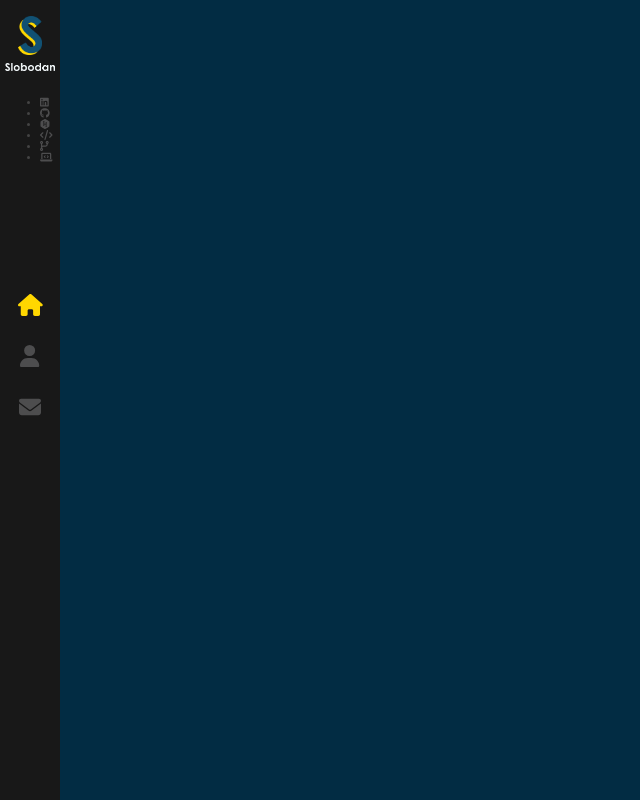
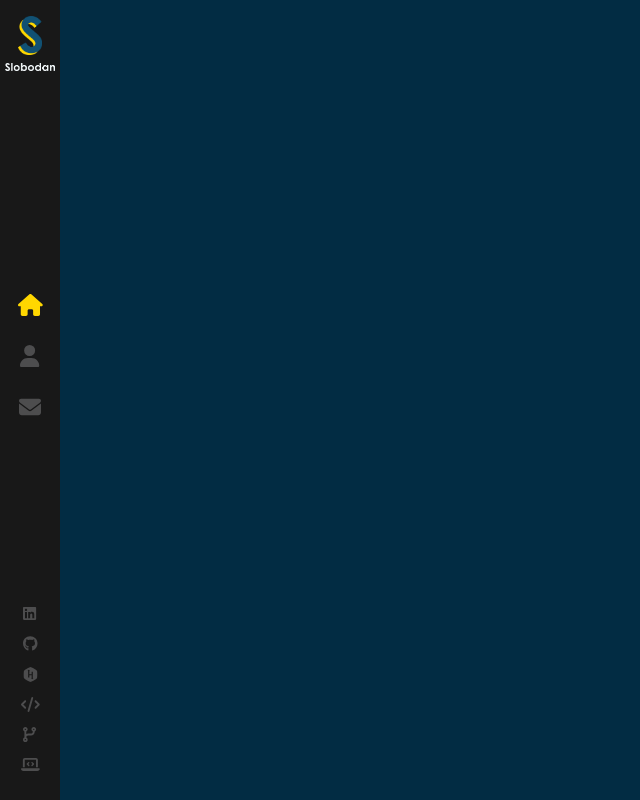
Before and after one commit to himanshuv242/animated_portfolio, a React (Create React App) app: page / in a window 1280 px wide. Shown: the whole page, without its empty margins (0-640 px from the left). Built offline with nearby package versions, Linux system fonts and the light colour scheme.

Commit message:
Side bar done just the logo used is old one: will be replaced soon

```diff
--- a/src/components/Sidebar/index.scss
+++ b/src/components/Sidebar/index.scss
@@ -96,4 +96,28 @@
         }
 
     }
+
+    ul {
+        position: absolute;
+        bottom: 20px;
+        width: 100%;
+        display: block;
+        padding: 0;
+        list-style: none;
+        text-align: center;
+        margin: 0;
+
+        li {
+            a{
+                padding: 7px 0;
+                display: block;
+                font-size: 15px;
+                line-height: 16px;
+
+                &:hover svg {
+                    color:#ffd700
+                }
+            }
+        }
+    }
 }
--- a/src/index.css
+++ b/src/index.css
@@ -3,7 +3,7 @@
 }
 body {
   margin: 0;
-  font-family: 300 11px/1.4 'Helvetica Neue', 'sans-serif';
+  font: 300 11px/1.4 'Helvetica Neue', 'sans-serif';
   color: #444;
   background: #022c43;
   overflow: hidden;
```
